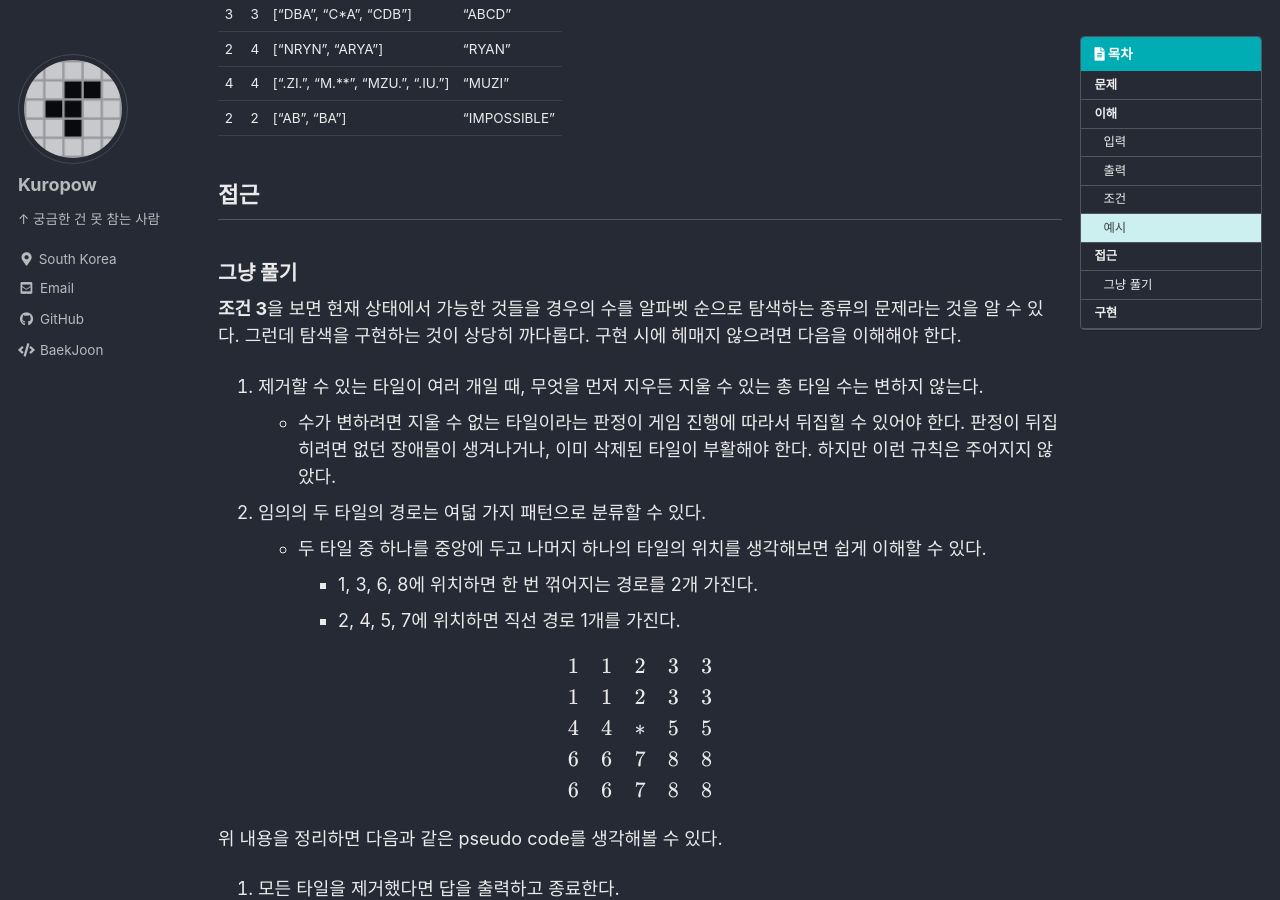
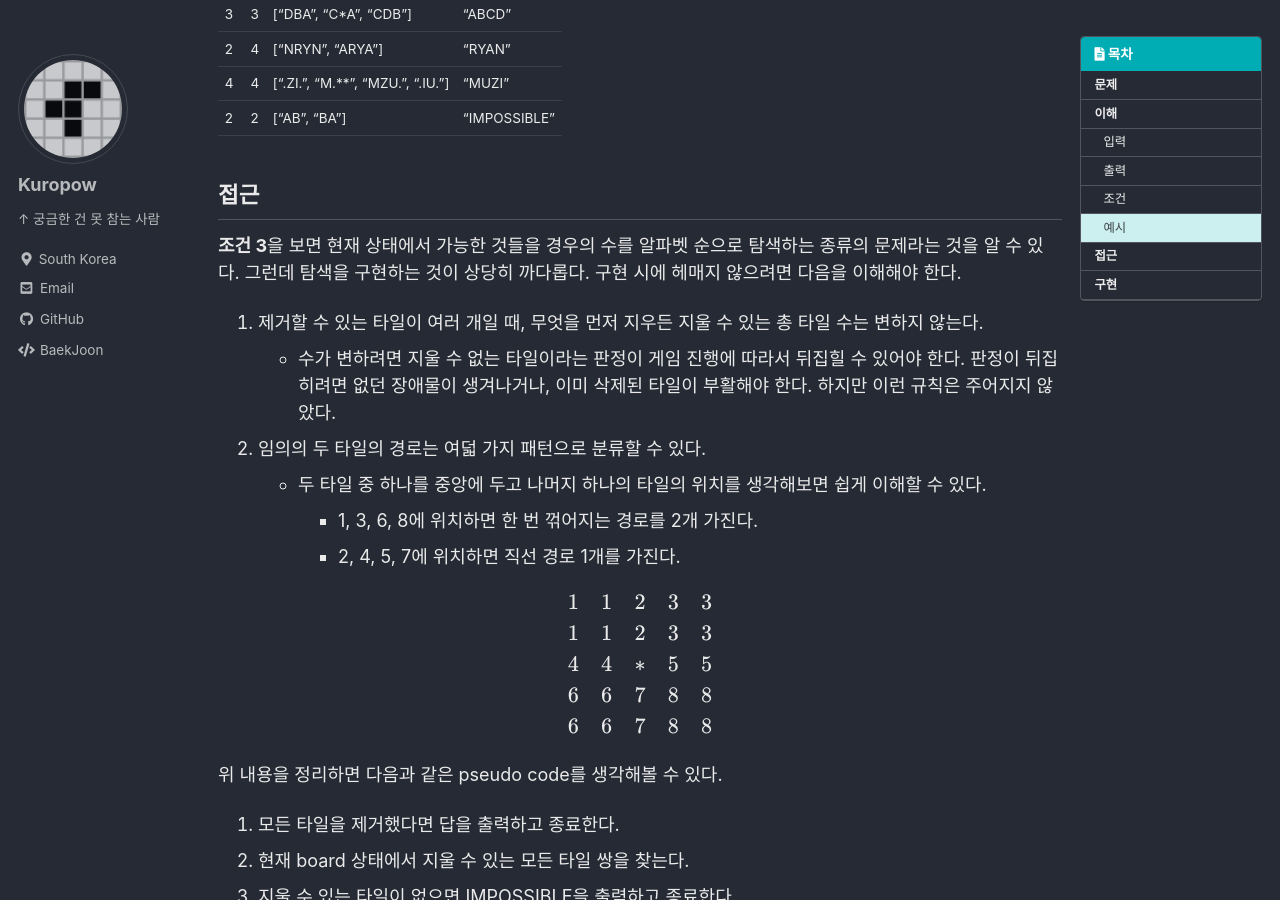
Before and after one commit to kuro11pow2/kuro11pow2.github.io, a Jekyll site: the page built from _posts/2021-08-14-1318.md, in a window 1280 px wide and 900 px high, scrolled down 1534 px. Built offline with Jekyll 4.4.1, drawn with Linux system fonts in a browser that asks for light colours; cached includes are drawn as plain includes; formulas are drawn with MathJax 3; comment, search, counter and statistics services are not loaded.

Commit message:
본문 수정 "리틀 프렌즈 사천성"

```diff
--- a/_posts/2021-08-14-1318.md
+++ b/_posts/2021-08-14-1318.md
@@ -58,8 +58,6 @@ m|n|board|answer
 2 | 2 | ["AB", "BA"] | "IMPOSSIBLE"
 
 ## 접근
-
-### 그냥 풀기
 
 **조건 3**을 보면 현재 상태에서 가능한 것들을 경우의 수를 알파벳 순으로 탐색하는 종류의 문제라는 것을 알 수 있다. 그런데 탐색을 구현하는 것이 상당히 까다롭다. 구현 시에 헤매지 않으려면 다음을 이해해야 한다.
 
```
